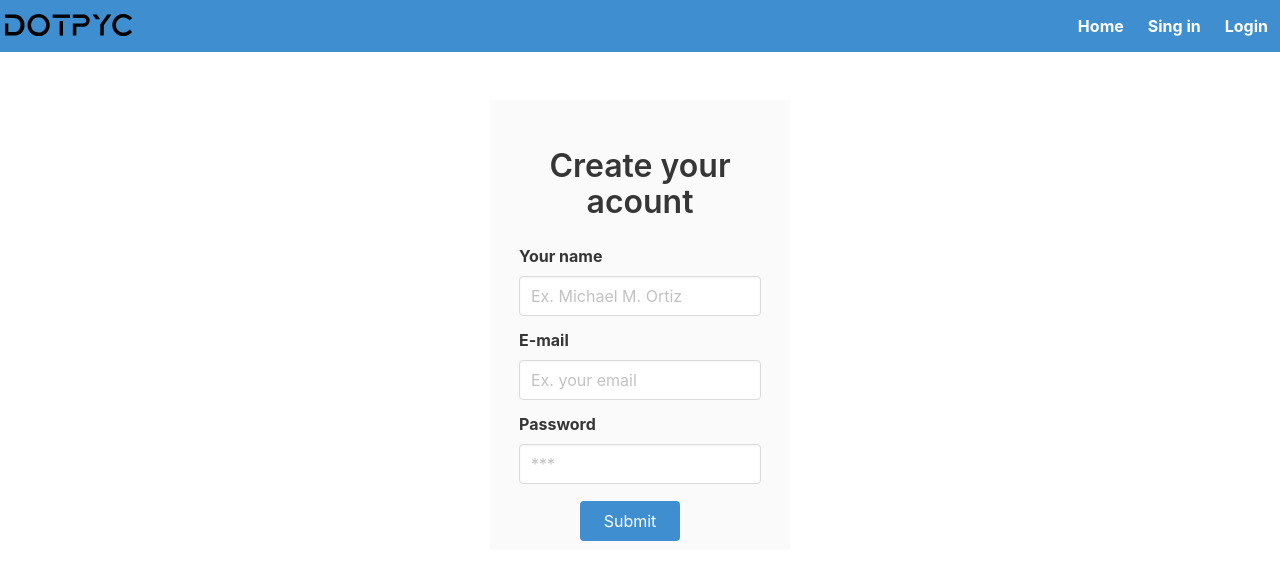
After one commit to MichaelDeMattos/auto-slider-picture, a Flask app: page /singin in a window 1280 px wide. The commit adds this page. Shown: the top 580 px of the page. Run offline with Flask 2, Linux system fonts and the light colour scheme; parts of the project's set-up code (start-up, migrations or seed data) failed here and were passed over.

Commit message:
Ajust in struture the project

```diff
--- a/app.py
+++ b/app.py
@@ -2,10 +2,18 @@
 
 import os
 from config import app_config, app_active
-from flask import Flask, request, render_template, flash
+from flask import Flask, request, render_template, flash, redirect, url_for, session
+from werkzeug.security import generate_password_hash, check_password_hash
+from flask_login import LoginManager, login_user, login_required, logout_user, current_user
+from flask_sqlalchemy import SQLAlchemy
+
+# DataBase
+db = SQLAlchemy()
 
 # Application
 app = Flask(__name__, template_folder="templates", static_folder="static")
+
+# Config
 config = app_config[app_active]
 
 """ This function create app flask """
@@ -17,21 +25,104 @@ def create_app(config_name):
     app.config.from_object(app_config[config_name])
     app.config.from_pyfile("config.py")
     app.config['UPLOAD_FOLDER'] = config.UPLOAD_FOLDER
+    app.config["SQLALCHEMY_DATABASE_URI"] = "sqlite:///db.sqlite"
+    app.config['SQLALCHEMY_TRACK_MODIFICATIONS'] = True
+    db.init_app(app)
 
-    @app.route("/", methods=["GET", "POST"])
+    # Login Manager
+    login_manager = LoginManager()
+    login_manager.login_view = "login"
+    login_manager.init_app(app)
+
+    # Models
+    from model.user import User
+    from model.post import PostNews
+
+    @login_manager.user_loader
+    def load_user(cod_user):
+        return User.query.get(int(cod_user))
+
+    @app.route("/", methods=["GET"])
     def index():
+        return redirect(url_for('view'))
+
+    @app.route("/singin")
+    def singin():
+        return render_template("singin.html")
+
+    @app.route("/singin", methods=["POST"])
+    def singin_post():
+        email = request.form.get('inp_email')
+        name = request.form.get('inp_name')
+        password = request.form.get('inp_password')
+
+        user = User.query.filter_by(email=email).first()
+        if user:
+            flash('Email address already exists')
+            return redirect(url_for('login'))
+
+        new_user = User(email=email, name=name, password=generate_password_hash(password, method='sha256'))
+        db.session.add(new_user)
+        db.session.commit()
+        return redirect(url_for('login'))
+
+    @app.route("/login")
+    def login():
+        return render_template("login.html")
+
+    @app.route("/login", methods=["POST"])
+    def login_post():
+        email = request.form.get("inp_email")
+        password = request.form.get("inp_password")
+        user = User.query.filter_by(email=email).first()
+
+        if not user or not check_password_hash(user.password, password):
+            flash('Please check your login details and try again.')
+            return redirect(url_for('login'))
+
+        login_user(user, remember=False)
+        return redirect(url_for('index'))
+
+    @app.route("/logout")
+    @login_required
+    def logout():
+        logout_user()
+        return redirect(url_for('index'))
+
+    @app.route("/view", methods=["GET"])
+    def view():
+        return render_template("index.html")
+
+    @app.route("/push_post")
+    @login_required
+    def push():
+        return render_template("posts.html")
+
+    @app.route("/push_post", methods=["POST"])
+    @login_required
+    def push_post():
         if request.method == "POST":
             if 'file_post' not in request.files:
                 flash("There is no file in form!")
-                return render_template('index.html', notify="danger")
+                return render_template('posts.html', notify="danger")
 
             post = request.files['file_post']
+
+            """ Register new Post file """
+            _user_id = session["_user_id"]
+            _filename = post.filename.replace(" ", "_")
+            new_post = PostNews(user_id=_user_id, file_name=_filename)
+            db.session.add(new_post)
+            db.session.commit()
+
+            """ Save file in path /uploads """
             path = os.path.join(app.config['UPLOAD_FOLDER'], post.filename)
             post.save(path)
+
+            """ Renderer response """
             flash("Archive upload sucessfully")
+            return render_template("posts.html", notify="primary")
 
-            return render_template("index.html", notify="primary")
-
-        return render_template("index.html")
+        return render_template("posts.html")
 
     return app
--- a/config.py
+++ b/config.py
@@ -5,7 +5,7 @@ import os
 class Config():
     SECRET_KEY = "\xbc\xe6ah2\xb0\xc8Z\x1d\xdf'f<\xfa&\xc1\x9eVz;\xad$I\xecW\x9eW\xbe\xbe\xc8\xcb\xb7"
     CSRF_ENABLED = True
-    UPLOAD_FOLDER = os.path.curdir+os.path.sep+'posts'+os.path.sep
+    UPLOAD_FOLDER = os.path.curdir+os.path.sep+'uploads'+os.path.sep
 
 class DevelopmentConfig(Config):
     TESTING = True
--- a/static/js/index.js
+++ b/static/js/index.js
@@ -1,3 +1,14 @@
+// Navbar Expand
+$(document).ready(function() {
+  // Check for click events on the navbar burger icon
+  $(".navbar-burger").click(function() {
+    // Toggle the "is-active" class on both the "navbar-burger" and the "navbar-menu"
+    $(".navbar-burger").toggleClass("is-active");
+    $(".navbar-menu").toggleClass("is-active");
+  });
+});
+
+
 // Close notification
 document.addEventListener('DOMContentLoaded', () => {
   (document.querySelectorAll('.notification .delete') || []).forEach(($delete) => {
@@ -8,3 +19,12 @@ document.addEventListener('DOMContentLoaded', () => {
     });
   });
 });
+
+// Select file
+const fileInput = document.querySelector('#file-post-form input[type=file]');
+  fileInput.onchange = () => {
+    if (fileInput.files.length > 0) {
+      const fileName = document.querySelector('#file-post-form .file-name');
+      fileName.textContent = fileInput.files[0].name;
+    }
+}
--- a/templates/base.html
+++ b/templates/base.html
@@ -7,7 +7,6 @@
     <title>{% block title %} {% endblock %}</title>
     <link rel="stylesheet" href="https://cdn.jsdelivr.net/npm/bulma@0.9.2/css/bulma.min.css">
     <link rel="stylesheet" href="{{url_for('static', filename='css/index.css')}}">
-    <link href="https://fonts.googleapis.com/icon?family=Material+Icons"rel="stylesheet">
     {% endblock %}
 </head>
 <body class="body">
@@ -22,13 +21,16 @@
         </div>
 
         <div id="navbarBasicExample" class="navbar-menu">
-          <div class="navbar-start">
+          <div class="navbar-end">
             <a class="navbar-item" href="{{ url_for('index') }}"><strong>Home</strong></a>
-          </div>
-          <div class="navbar-end">
-            <a class="navbar-item" href="{{ url_for('index') }}"><strong>Sing in</strong></a>
-            <a class="navbar-item" href="{{ url_for('index') }}"><strong>Login</strong></a>
-            <a class="navbar-item" href="{{ url_for('index') }}"><strong>Logout</strong></a>
+            {% if not current_user.is_authenticated %}
+            <a class="navbar-item" href="{{ url_for('singin') }}"><strong>Sing in</strong></a>
+            <a class="navbar-item" href="{{ url_for('login') }}"><strong>Login</strong></a>
+            {% endif %}
+            {% if current_user.is_authenticated %}
+            <a class="navbar-item" href="{{ url_for('push_post') }}"><strong>New Post</strong></a>
+            <a class="navbar-item" href="{{ url_for('logout') }}"><strong>Logout</strong></a>
+            {% endif %}
           </div>
         </div>
       </nav>
--- /dev/null
+++ b/templates/singin.html
@@ -0,0 +1,61 @@
+{% extends 'base.html' %}
+
+{% block body %}
+<footer class="footer is-mobile"
+        style="position: absolute;
+               width: 300px;
+               height: 450px;
+               z-index: 15;
+               top: 25%;
+               left: 50%;
+               margin: -100px 0 0  -150px;">
+    {% with message = get_flashed_messages() %}
+    {% if message %}
+    <div class="notification is-{{ notify }}">
+        {{ message[0] }}
+        <button class="delete"></button>
+    </div>
+    {% endif %}
+    {% endwith %}
+    <h1 class="title"
+        style="text-align: center;">
+        Create your acount
+    </h1>
+    <form method="post" enctype="multipart/form-data" style="margin: 5px;">
+
+    <div class="field">
+        <label class="label">Your name</label>
+        <div class="control">
+          <input name="inp_name" class="input" type="text" placeholder="Ex. Michael M. Ortiz" required>
+        </div>
+    </div>
+
+    <div class="field">
+        <label class="label">E-mail</label>
+        <div class="control">
+          <input name="inp_email" class="input" type="email" placeholder="Ex. your email" required>
+        </div>
+    </div>
+
+    <div class="field">
+        <label class="label">Password</label>
+        <div class="control">
+          <input name="inp_password" class="input" type="password" placeholder="***" required>
+        </div>
+    </div>
+
+      <button class="button is-info"
+              type="submit"
+              style="margin: 5px;
+                    right: 35%;
+                    position: absolute;
+                    height: 40px;
+                    width: 100px;">
+            Submit
+    </button>
+
+    </form>
+</footer>
+
+
+{% endblock %}
```
Also changed, not shown: model/post.py (added, +9 -0 lines), model/user.py (added, +11 -0 lines), templates/index.html (deleted, +0 -19 lines), templates/login.html (added, +53 -0 lines), templates/posts.html (added, +49 -0 lines), model/__init__.py (added), static/img/img_lights_wide.jpg (deleted), static/img/img_nature_wide.jpg (deleted), static/img/img_snow_wide.jpg (deleted), 1 other file.
